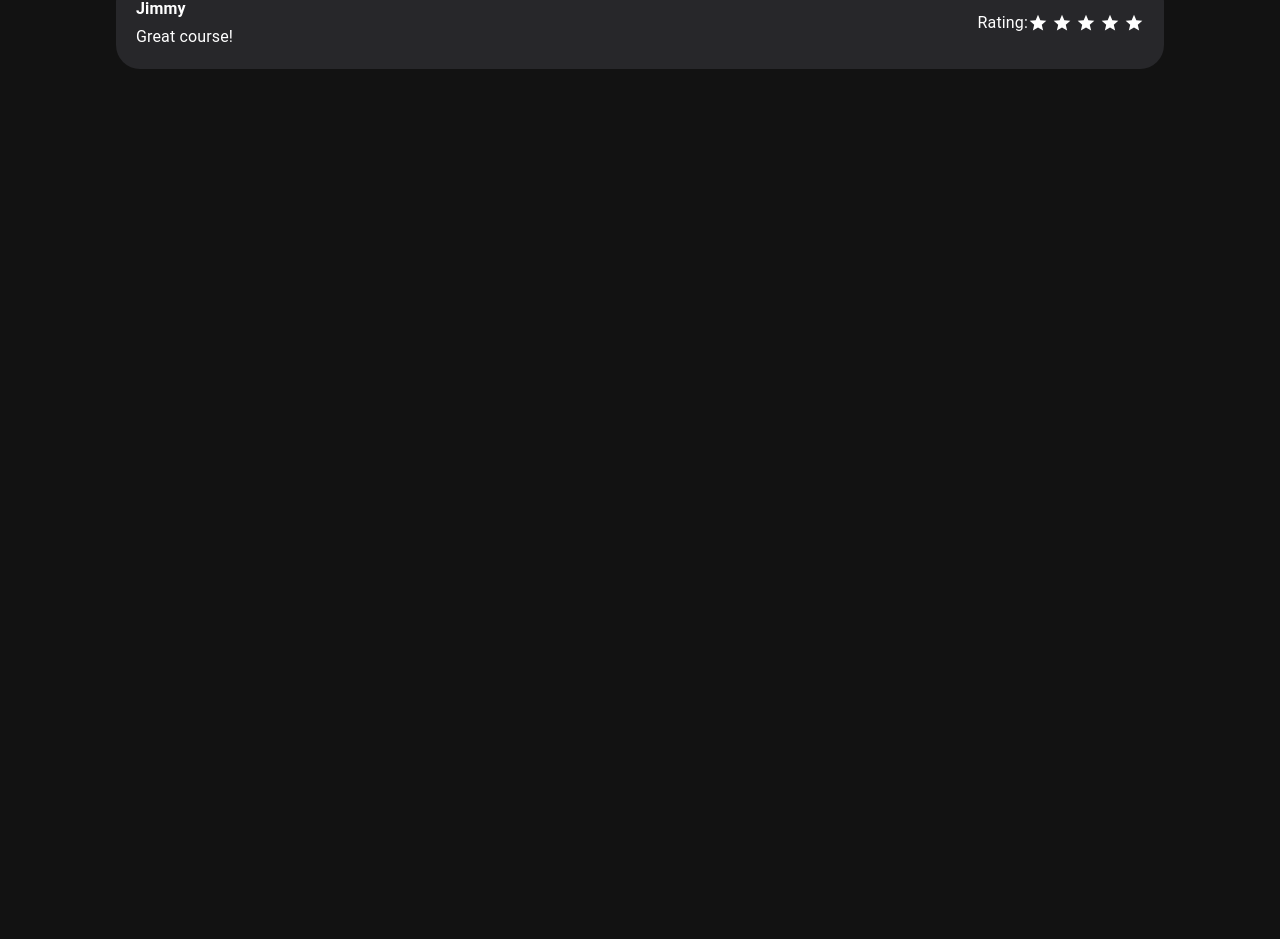
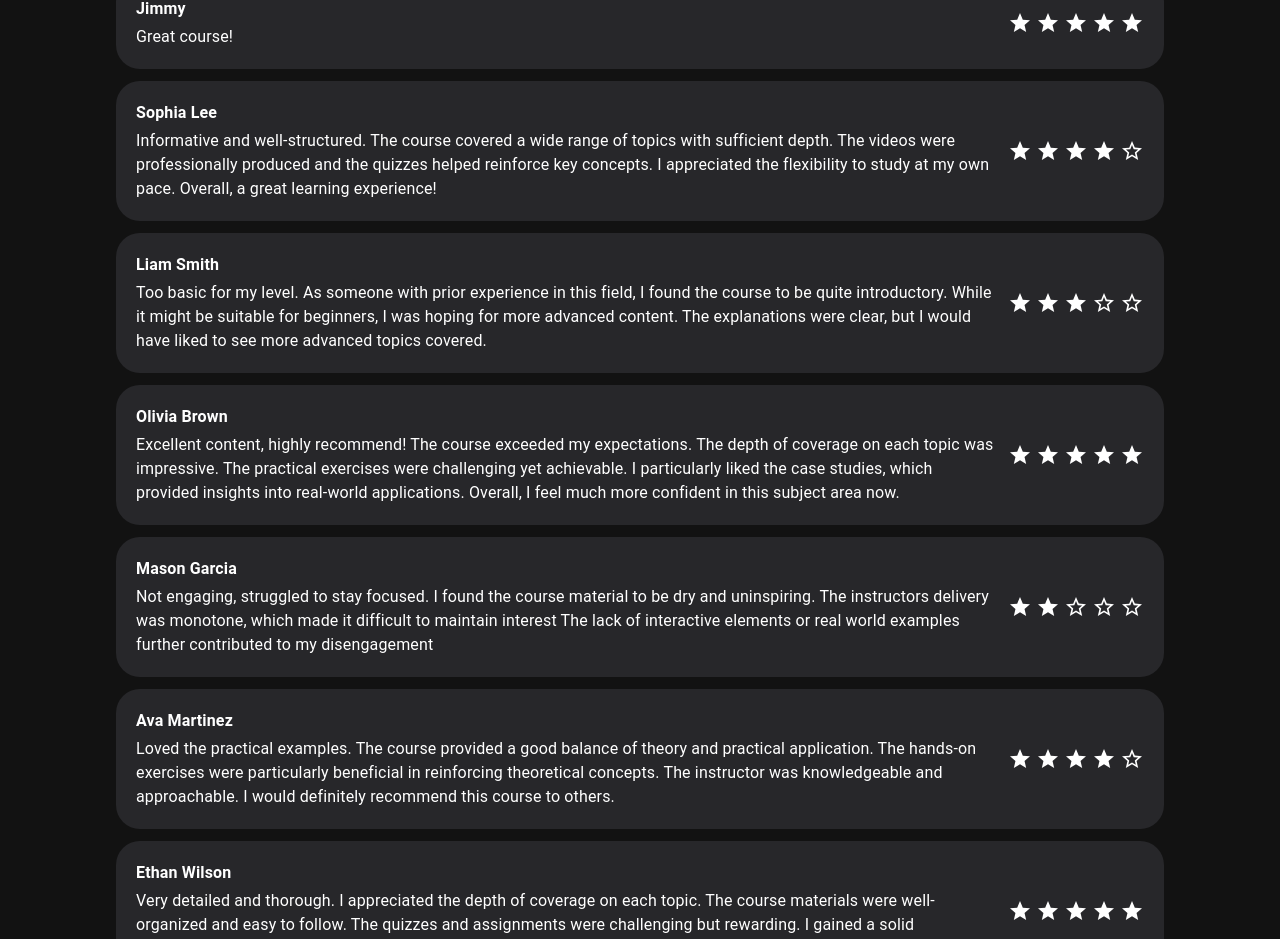
Before and after one commit to vSkyper/ocen-kurs, a React (Vite) app: page /1 in a window 1280 px wide. Shown: the part 669-1608 px from the top of the page. Before the commit the page ends 802 px from the top, so only its background shows below. Built offline with nearby package versions, Linux system fonts and the light colour scheme.

Commit message:
Added more reviews and changed star size

```diff
--- a/src/pages/CourseDetails/components/ReviewList/ReviewList.tsx
+++ b/src/pages/CourseDetails/components/ReviewList/ReviewList.tsx
@@ -20,6 +20,55 @@ export default function ReviewList() {
       review: 'Great course!',
       rating: 5,
     },
+    {
+      revId: 4,
+      author: 'Sophia Lee',
+      review:
+        'Informative and well-structured. The course covered a wide range of topics with sufficient depth. The videos were professionally produced and the quizzes helped reinforce key concepts. I appreciated the flexibility to study at my own pace. Overall, a great learning experience!',
+      rating: 4,
+    },
+    {
+      revId: 5,
+      author: 'Liam Smith',
+      review:
+        'Too basic for my level. As someone with prior experience in this field, I found the course to be quite introductory. While it might be suitable for beginners, I was hoping for more advanced content. The explanations were clear, but I would have liked to see more advanced topics covered.',
+      rating: 3,
+    },
+    {
+      revId: 6,
+      author: 'Olivia Brown',
+      review:
+        'Excellent content, highly recommend! The course exceeded my expectations. The depth of coverage on each topic was impressive. The practical exercises were challenging yet achievable. I particularly liked the case studies, which provided insights into real-world applications. Overall, I feel much more confident in this subject area now.',
+      rating: 5,
+    },
+    {
+      revId: 7,
+      author: 'Mason Garcia',
+      review:
+        'Not engaging, struggled to stay focused. I found the course material to be dry and uninspiring. The instructors delivery was monotone, which made it difficult to maintain interest The lack of interactive elements or real world examples further contributed to my disengagement',
+      rating: 2,
+    },
+    {
+      revId: 8,
+      author: 'Ava Martinez',
+      review:
+        'Loved the practical examples. The course provided a good balance of theory and practical application. The hands-on exercises were particularly beneficial in reinforcing theoretical concepts. The instructor was knowledgeable and approachable. I would definitely recommend this course to others.',
+      rating: 4,
+    },
+    {
+      revId: 9,
+      author: 'Ethan Wilson',
+      review:
+        'Very detailed and thorough. I appreciated the depth of coverage on each topic. The course materials were well-organized and easy to follow. The quizzes and assignments were challenging but rewarding. I gained a solid understanding of the subject matter and feel prepared to apply it in real-world scenarios.',
+      rating: 5,
+    },
+    {
+      revId: 10,
+      author: 'Isabella Davis',
+      review:
+        "Average content, nothing special. While the course content was decent, it didn't stand out from other similar courses I've taken. The material was presented adequately, but there were no groundbreaking insights or innovative approaches. It's a solid introduction to the topic, but not much beyond that.",
+      rating: 3,
+    },
   ];
   return (
     <div>
--- a/src/pages/CourseDetails/components/ReviewList/components/ReviewTab/ReviewTab.tsx
+++ b/src/pages/CourseDetails/components/ReviewList/components/ReviewTab/ReviewTab.tsx
@@ -15,16 +15,13 @@ export default function ReviewTab(props: ReviewTabProps) {
           <div className='mt-1'>{rev.review}</div>
         </div>
         <div className='w-3'> </div>
-        <div className='flex'>
-          <div> Rating: </div>
-          <div className='flex items-center gap-1'>
-            {Array.from({ length: rev.rating }).map(() => (
-              <StarIcon key={rev.revId} fontSize='small' />
-            ))}
-            {Array.from({ length: 5 - rev.rating }).map(() => (
-              <StarBorderIcon key={rev.revId} fontSize='small' />
-            ))}
-          </div>
+        <div className='flex items-center gap-1'>
+          {Array.from({ length: rev.rating }).map(() => (
+            <StarIcon key={rev.revId} fontSize='medium' />
+          ))}
+          {Array.from({ length: 5 - rev.rating }).map(() => (
+            <StarBorderIcon key={rev.revId} fontSize='medium' />
+          ))}
         </div>
       </div>
     </div>
```
